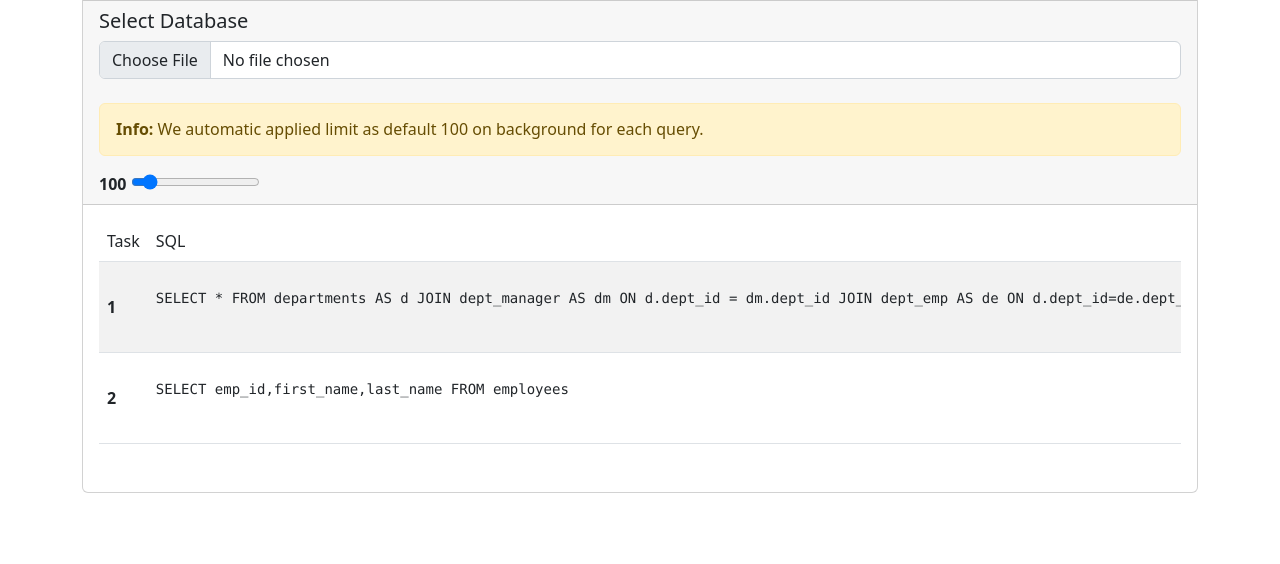
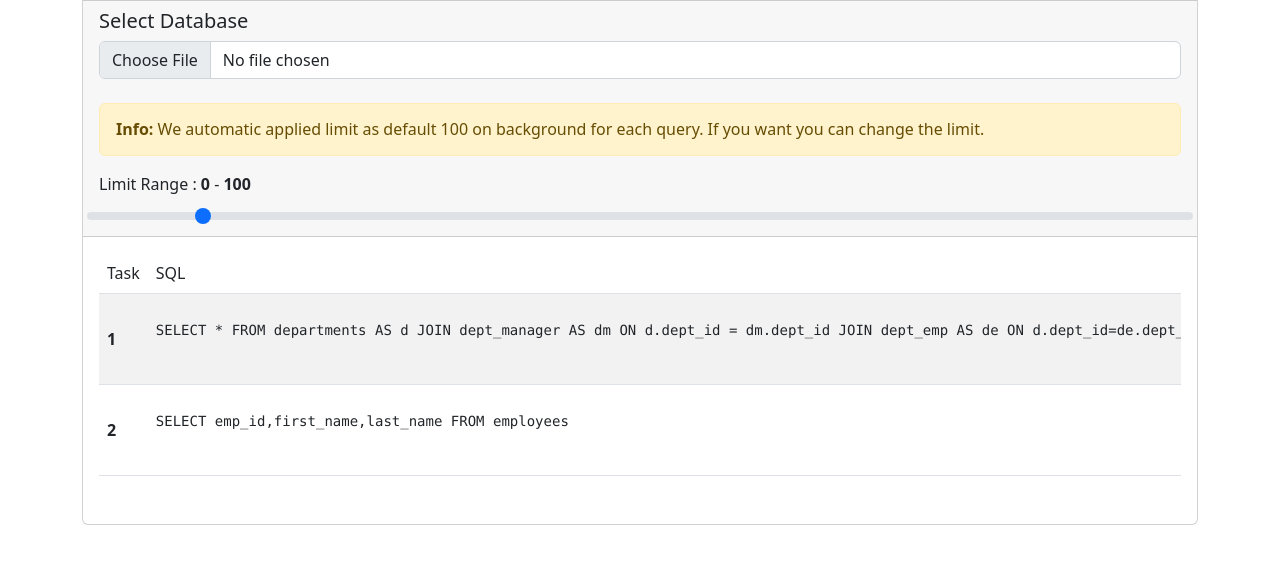
Before and after one commit to halilugur/webdev_ca2, a plain HTML site: page part1.html in a window 1280 px wide. Shown: the part 54-618 px from the top of the page. Drawn offline with nearby package versions, Linux system fonts and the light colour scheme; no server answers; a script that the page names is missing.

Commit message:
range updated

```diff
--- a/part1.html
+++ b/part1.html
@@ -20,10 +20,12 @@
                         <input type="file" class="form-control" id="dbfile"/>
                         <br>
                         <h6 class="alert alert-warning"><strong>Info:</strong> We automatic applied limit as default 100
-                            on background for each query.</h6>
-                        <div class="form-group">
-                            <strong id="limit-value">100</strong>
-                            <input type="range" min="1" max="1000" value="100" class="form-control-range" id="limit"
+                            on background for each query. If you want you can change the limit.</h6>
+                        <div class="row">
+                            <label for="limit" class="form-label">
+                                Limit Range : <strong>0</strong> - <strong id="limit-value">100</strong>
+                            </label>
+                            <input type="range" min="1" max="1000" value="100" class="form-range" id="limit"
                                    onchange="updateLimit(this)">
                         </div>
                     </div>
```
